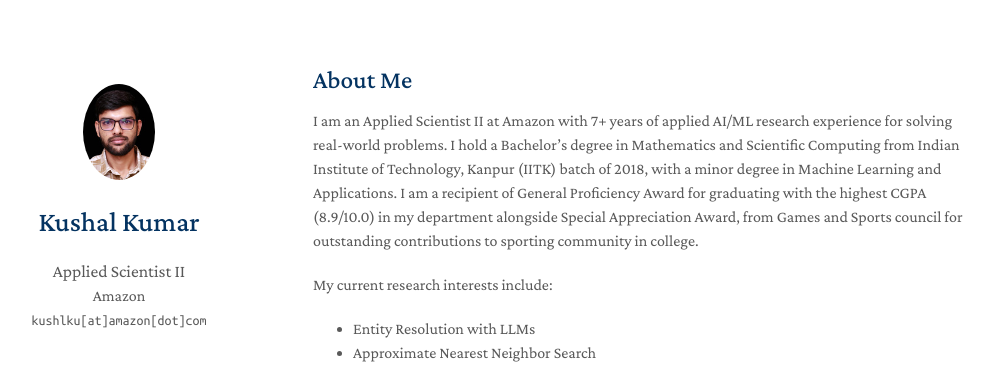
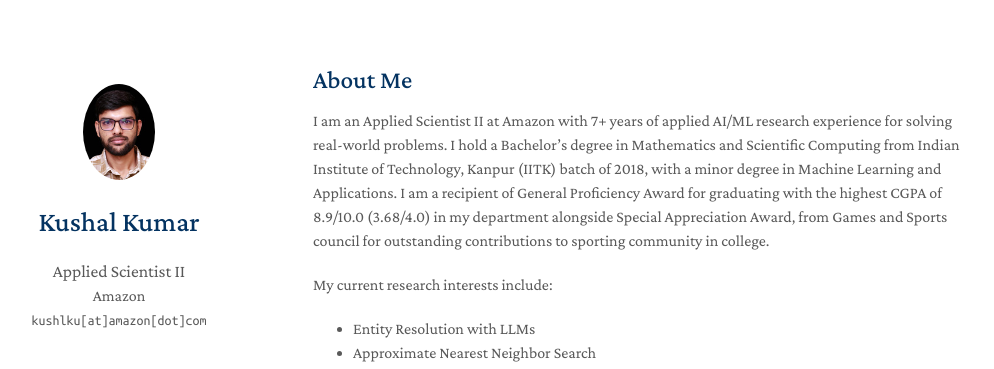
Before and after one commit to kushlku/kushlku.github.io, a Jekyll site: the page built from index.md, in a window 1280 px wide and 900 px high. Shown: the top 369 px of the window, without its empty margins (157-1151 px from the left). Built offline with Jekyll 4.4.1, drawn with Linux system fonts in a browser that asks for light colours; a style sheet for code colours, icons or effects is not loaded.

Commit message:
Updating CGPA

```diff
--- a/_includes/about.md
+++ b/_includes/about.md
@@ -1,6 +1,6 @@
 ## About Me
 
-I am an Applied Scientist II at Amazon with 7+ years of applied AI/ML research experience for solving real-world problems. I hold a Bachelor's degree in Mathematics and Scientific Computing from Indian Institute of Technology, Kanpur (IITK) batch of 2018, with a minor degree in Machine Learning and Applications. I am a recipient of General Proficiency Award for graduating with the highest CGPA (8.9/10.0) in my department alongside Special Appreciation Award, from Games and Sports council for outstanding contributions to sporting community in college.
+I am an Applied Scientist II at Amazon with 7+ years of applied AI/ML research experience for solving real-world problems. I hold a Bachelor's degree in Mathematics and Scientific Computing from Indian Institute of Technology, Kanpur (IITK) batch of 2018, with a minor degree in Machine Learning and Applications. I am a recipient of General Proficiency Award for graduating with the highest CGPA of 8.9/10.0 (3.68/4.0) in my department alongside Special Appreciation Award, from Games and Sports council for outstanding contributions to sporting community in college.
 
 My current research interests include:
 - Entity Resolution with LLMs
```
